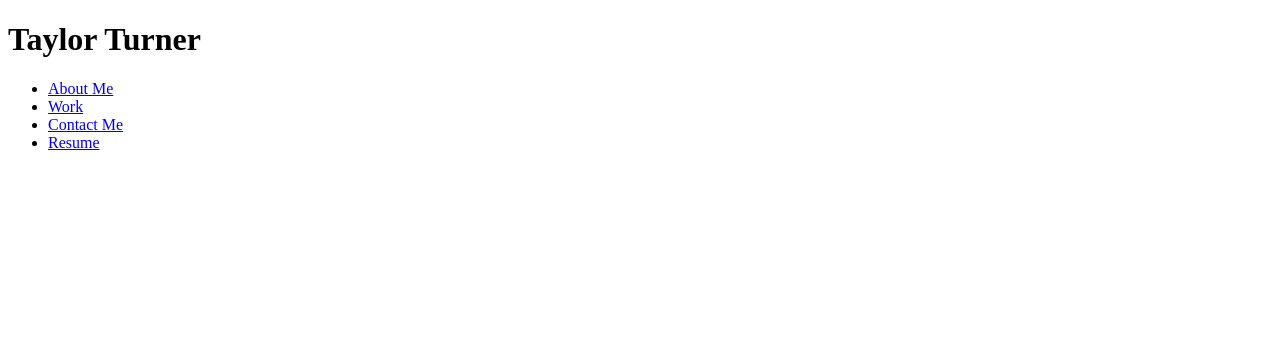
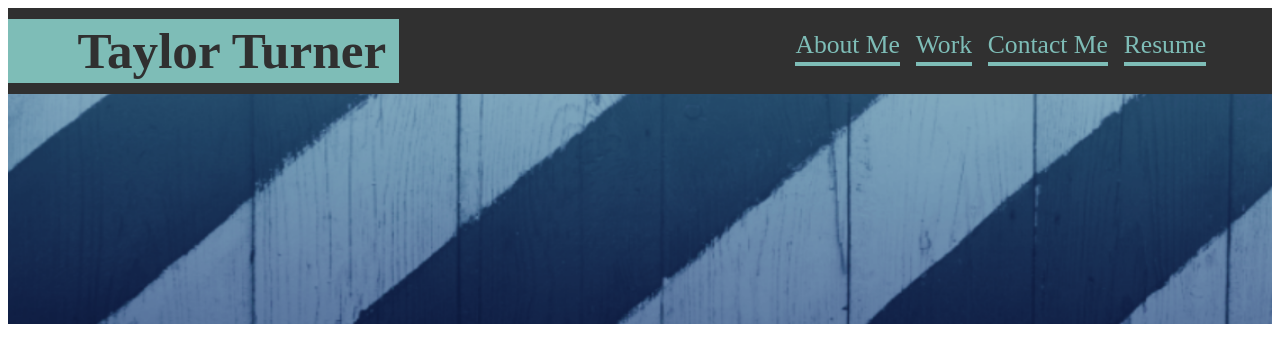
Before and after one commit to Bonee94/Module-2-Challenge, a plain HTML site: page index.html in a window 1280 px wide. Drawn offline with Linux system fonts and the light colour scheme.

Commit message:
added img. added css styling for header and img.

```diff
--- a/assets/css/style.css
+++ b/assets/css/style.css
@@ -0,0 +1,43 @@
+/*-----Global Mods-----*/
+
+
+
+/*----Class Mods-----*/
+.my-name-hdr{
+    font-size: 4vw;
+    padding: .2% 1% .2% 5.5%;
+    color: rgb(48, 48, 48);
+    background-color: #7ebdb7;
+}
+.hdr-section{
+    height: 6.7vw;
+    display: flex;
+    justify-content: space-between;
+    align-items: center;
+    background-color: rgb(48, 48, 48);
+}
+
+.hdr-banner-img{
+    width: 100%;
+    height: 18vw;
+}
+
+.hdr-nav-list{
+    font-size: 2vw;
+    padding: 0 00 .9% 0;
+    margin-right: 50px;
+    width: 35%;
+    display: flex;
+    flex-wrap: nowrap;
+    list-style-type: none;
+    justify-content: space-evenly;
+}
+
+/*-----Specific Mods-----*/
+ul li a{
+    color: #7ebdb7;
+    text-decoration: none;
+    padding-bottom: 3px;
+    border-bottom: 4px  solid #7ebdb7;
+    border-width: ;
+}
--- a/index.html
+++ b/index.html
@@ -9,16 +9,14 @@
 <body>
     <header class="hdr-section">
         <h1 class="my-name-hdr">Taylor Turner</h1>
-        <nav>
         <ul class="hdr-nav-list">
             <li class="hdr-nav-items"><a href="#about-me-nav">About Me</a></li>
             <li class="hdr-nav-items"><a href="#work-nav">Work</a></li>
             <li class="hdr-nav-items"><a href="#contact-me-nav">Contact Me</a></li>
             <li class="hdr-nav-items"><a href="#">Resume</a></li>
         </ul>
-        </nav>
-        <img class="hdr-banner-img" src="" alt="">
     </header>
+    <img class="hdr-banner-img" src="./assets/images/Screenshot 2022-10-21 223902.png" alt="">
 
 
 
```
Also changed, not shown: assets/images/Screenshot 2022-10-21 223902.png (added). Lines whose indentation alone changed are shown as unchanged.
